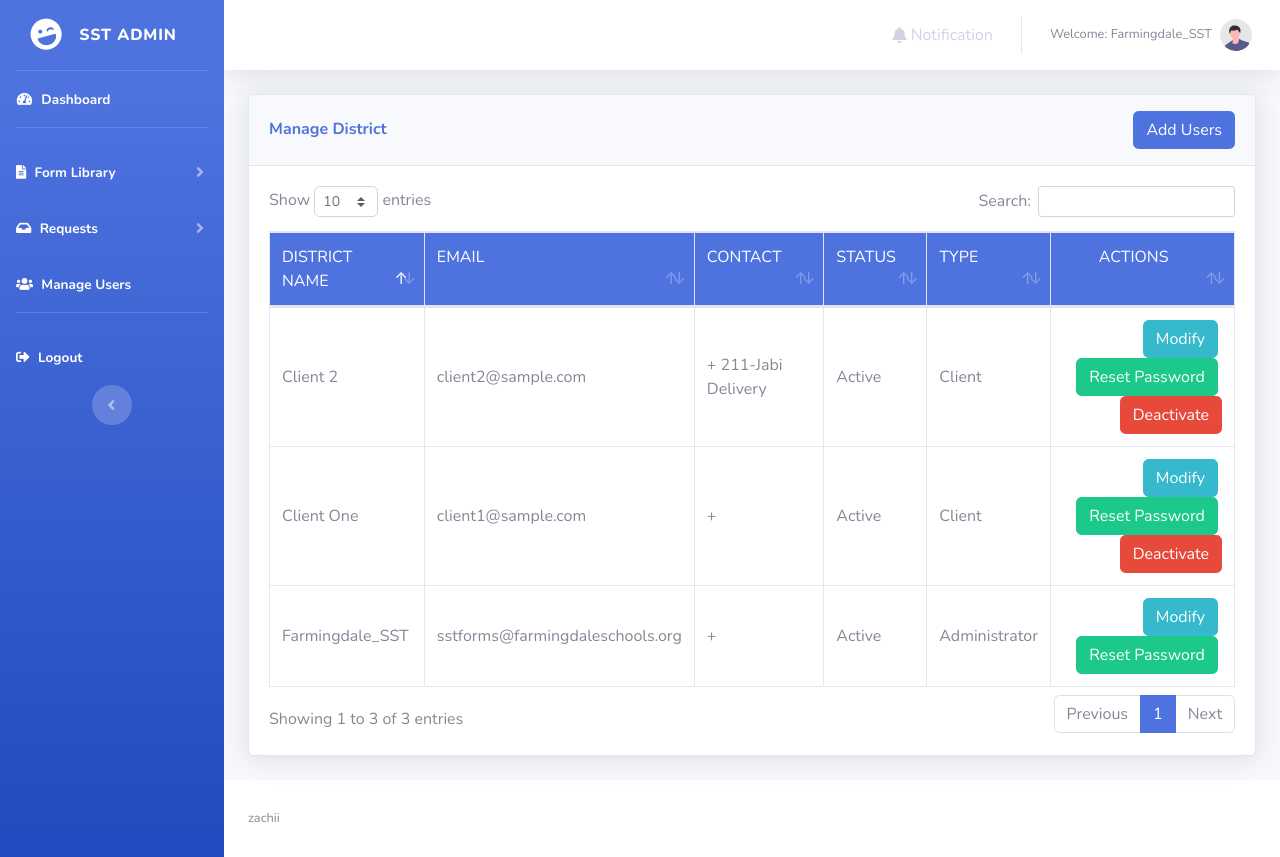
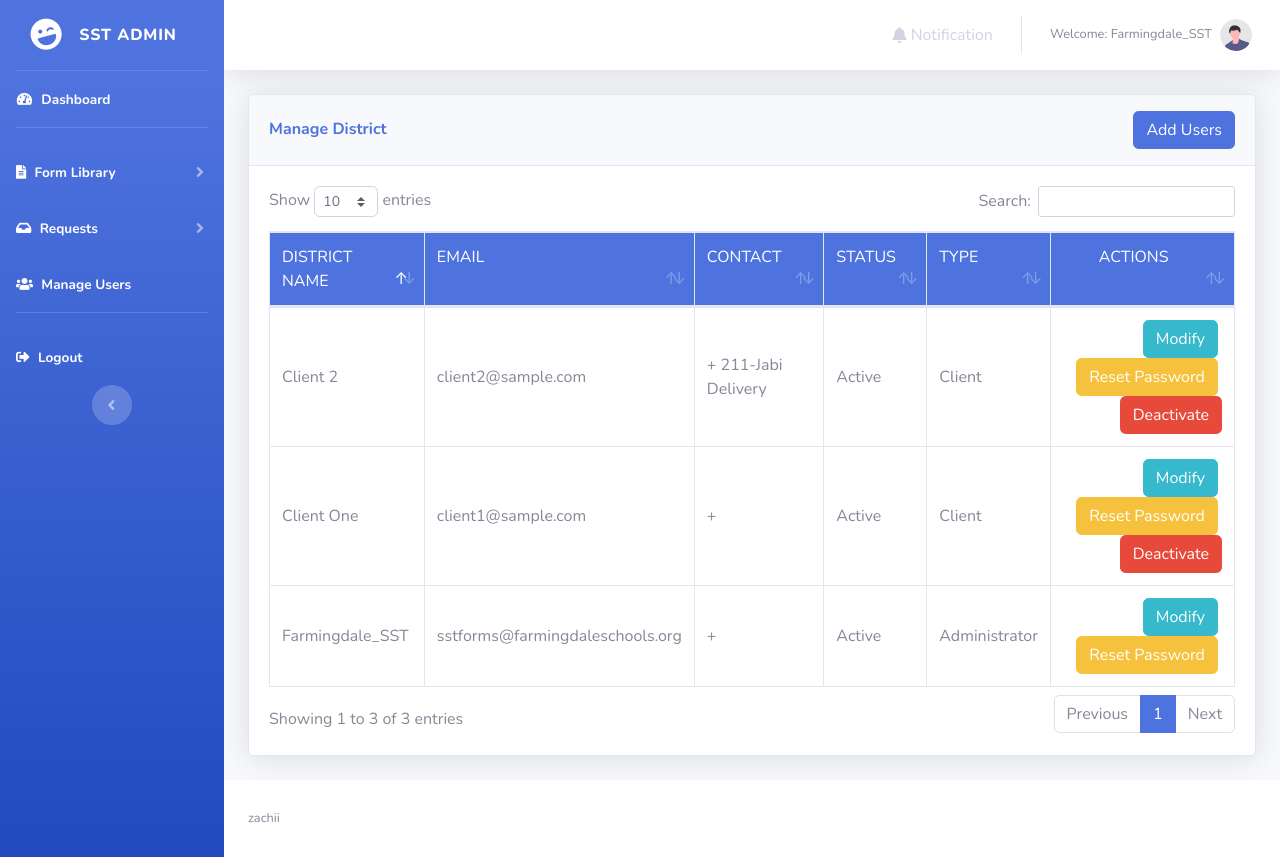
Before and after one commit to armbelbb/form-library, a PHP site: page /manage-users.php in a window 1280 px wide. Run offline with PHP 8.4, Linux system fonts and the light colour scheme; a user stored in the database is signed in; data comes from the database, SQL or seed files in the repository.

Commit message:
fix button designs

```diff
--- a/manage-users.php
+++ b/manage-users.php
@@ -143,7 +143,7 @@
                                                     echo "<td class='align-middle'>$account[type]</td>";
                                                     echo "<td class='text-right align-middle'>";
                                                         echo "<button class='btn btn-info' onclick='$(\"#updateAccountModal$account[id]\").modal(\"toggle\")'>Modify</button>&nbsp";
-                                                        echo "<button class='btn btn-success'>Reset Password</button>&nbsp";
+                                                        echo "<button class='btn btn-warning'>Reset Password</button>&nbsp";
                                                         if($account['status'] == 'Inactive')
                                                             echo "<button class='btn btn-primary' onclick='$(\"#accountStatusModal$account[id]\").modal(\"toggle\")'>Activate</button>";
                                                         else if($account['status'] == 'Active' && $account['id'] != $_SESSION['account_id'])
```
